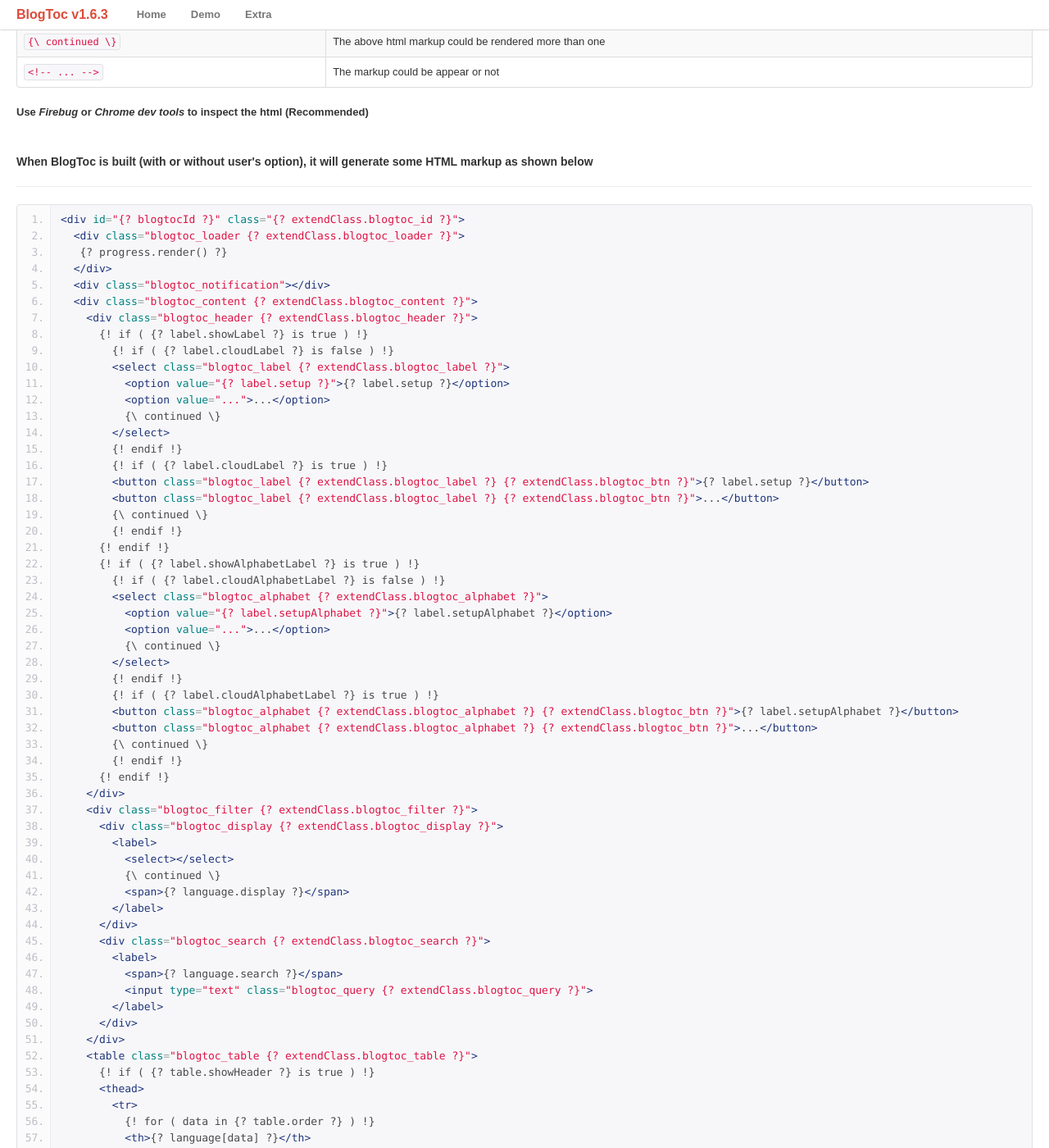
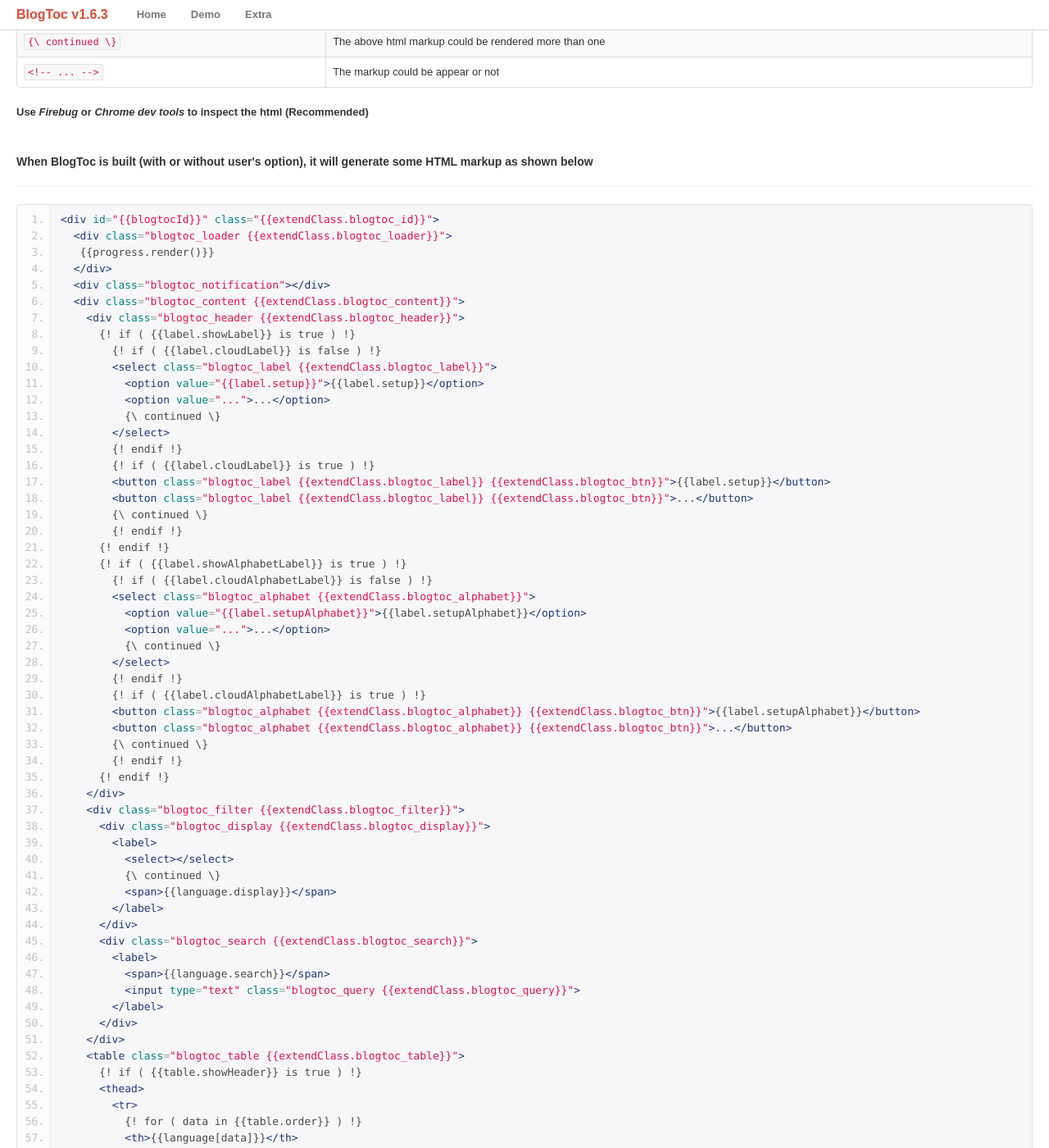
Before and after one commit to clusteramaryllis/blogtoc, a Jekyll site: the page built from detail.html, in a window 1280 px wide and 1400 px high, scrolled down 386 px. Shown: the whole window at 82% size. Built offline with Jekyll 4.4.1, drawn with Linux system fonts in a browser that asks for light colours; nearby versions of some CDN libraries; Markdown is read by kramdown in place of the engine named in the settings; a style sheet for code colours, icons or effects is not loaded; some of the changed text lies outside the part shown.

Commit message:
fix markup

```diff
--- a/detail.html
+++ b/detail.html
@@ -3,6 +3,7 @@ layout: showcase
 title: Details.
 description: A helpdesk.
 ---
+{% raw %}
 <div class="row-fluid">
 <div class="span12">
   <h1>{{ page.title }}</h1>
@@ -11,10 +12,10 @@ description: A helpdesk.
   <h3 id="html-markup">BlogToc HTML Markup</h3>
   <hr>
   <p>Illustration markup:</p>
-  <table class="table table-bordered table-striped" ng-non-bindable>
+  <table class="table table-bordered table-striped">
   <tr><th>Markup</th><th>Description</th></tr>
   <tr>
-  <td><code>{?  ...  ?}</code></td><td>contain the value of the BlogToc options. <em>e.g.</em> if you specified <code>{ blogtocId: 'my_blogtoc' }</code>, the 'my_blogtoc' will be applied to [blogtocId]</td></tr>
+  <td><code>{{ ... }}</code></td><td>contain the value of the BlogToc options. <em>e.g.</em> if you specified <code>{ blogtocId: 'my_blogtoc' }</code>, the 'my_blogtoc' will be applied to [blogtocId]</td></tr>
   <tr><td><code>{! if ( ~condition ) !} ~statement {! endif !}</code></td><td>conditional statement.</td></tr>
   <tr><td><code>{! for( ~condition ) !} ~statement {! endfor !}</code></td><td>looping statement.</td></tr>
   <tr><td><code>{\ continued \}</code></td><td>The above html markup could be rendered more than one</td></tr>
@@ -24,96 +25,96 @@ description: A helpdesk.
   <br>
   <h5>When BlogToc is built (with or without user's option), it will generate some HTML markup as shown below</h5>
   <hr>
-<pre class="prettyprint linenums" ng-non-bindable>
-&lt;div id=&quot;{? blogtocId ?}&quot; class=&quot;{? extendClass.blogtoc_id ?}&quot;&gt;
-  &lt;div class=&quot;blogtoc_loader {? extendClass.blogtoc_loader ?}&quot;&gt;
-   {? progress.render() ?}
+<pre class="prettyprint linenums">
+&lt;div id=&quot;{{blogtocId}}&quot; class=&quot;{{extendClass.blogtoc_id}}&quot;&gt;
+  &lt;div class=&quot;blogtoc_loader {{extendClass.blogtoc_loader}}&quot;&gt;
+   {{progress.render()}}
   &lt;/div&gt;
   &lt;div class=&quot;blogtoc_notification&quot;&gt;&lt;/div&gt;
-  &lt;div class=&quot;blogtoc_content {? extendClass.blogtoc_content ?}&quot;&gt;
-    &lt;div class=&quot;blogtoc_header {? extendClass.blogtoc_header ?}&quot;&gt;
-      {! if ( {? label.showLabel ?} is true ) !}
-        {! if ( {? label.cloudLabel ?} is false ) !}
-        &lt;select class=&quot;blogtoc_label {? extendClass.blogtoc_label ?}&quot;&gt;
-          &lt;option value=&quot;{? label.setup ?}&quot;&gt;{? label.setup ?}&lt;/option&gt;
+  &lt;div class=&quot;blogtoc_content {{extendClass.blogtoc_content}}&quot;&gt;
+    &lt;div class=&quot;blogtoc_header {{extendClass.blogtoc_header}}&quot;&gt;
+      {! if ( {{label.showLabel}} is true ) !}
+        {! if ( {{label.cloudLabel}} is false ) !}
+        &lt;select class=&quot;blogtoc_label {{extendClass.blogtoc_label}}&quot;&gt;
+          &lt;option value=&quot;{{label.setup}}&quot;&gt;{{label.setup}}&lt;/option&gt;
           &lt;option value=&quot;...&quot;&gt;...&lt;/option&gt;
           {\ continued \}
         &lt;/select&gt;
         {! endif !}
-        {! if ( {? label.cloudLabel ?} is true ) !}
-        &lt;button class=&quot;blogtoc_label {? extendClass.blogtoc_label ?} {? extendClass.blogtoc_btn ?}&quot;&gt;{? label.setup ?}&lt;/button&gt;
-        &lt;button class=&quot;blogtoc_label {? extendClass.blogtoc_label ?} {? extendClass.blogtoc_btn ?}&quot;&gt;...&lt;/button&gt;
+        {! if ( {{label.cloudLabel}} is true ) !}
+        &lt;button class=&quot;blogtoc_label {{extendClass.blogtoc_label}} {{extendClass.blogtoc_btn}}&quot;&gt;{{label.setup}}&lt;/button&gt;
+        &lt;button class=&quot;blogtoc_label {{extendClass.blogtoc_label}} {{extendClass.blogtoc_btn}}&quot;&gt;...&lt;/button&gt;
         {\ continued \}
         {! endif !}
       {! endif !}
-      {! if ( {? label.showAlphabetLabel ?} is true ) !}
-        {! if ( {? label.cloudAlphabetLabel ?} is false ) !}
-        &lt;select class=&quot;blogtoc_alphabet {? extendClass.blogtoc_alphabet ?}&quot;&gt;
-          &lt;option value=&quot;{? label.setupAlphabet ?}&quot;&gt;{? label.setupAlphabet ?}&lt;/option&gt;
+      {! if ( {{label.showAlphabetLabel}} is true ) !}
+        {! if ( {{label.cloudAlphabetLabel}} is false ) !}
+        &lt;select class=&quot;blogtoc_alphabet {{extendClass.blogtoc_alphabet}}&quot;&gt;
+          &lt;option value=&quot;{{label.setupAlphabet}}&quot;&gt;{{label.setupAlphabet}}&lt;/option&gt;
           &lt;option value=&quot;...&quot;&gt;...&lt;/option&gt;
           {\ continued \}
         &lt;/select&gt;
         {! endif !}
-        {! if ( {? label.cloudAlphabetLabel ?} is true ) !}
-        &lt;button class=&quot;blogtoc_alphabet {? extendClass.blogtoc_alphabet ?} {? extendClass.blogtoc_btn ?}&quot;&gt;{? label.setupAlphabet ?}&lt;/button&gt;
-        &lt;button class=&quot;blogtoc_alphabet {? extendClass.blogtoc_alphabet ?} {? extendClass.blogtoc_btn ?}&quot;&gt;...&lt;/button&gt;
+        {! if ( {{label.cloudAlphabetLabel}} is true ) !}
+        &lt;button class=&quot;blogtoc_alphabet {{extendClass.blogtoc_alphabet}} {{extendClass.blogtoc_btn}}&quot;&gt;{{label.setupAlphabet}}&lt;/button&gt;
+        &lt;button class=&quot;blogtoc_alphabet {{extendClass.blogtoc_alphabet}} {{extendClass.blogtoc_btn}}&quot;&gt;...&lt;/button&gt;
         {\ continued \}
         {! endif !}
       {! endif !}
     &lt;/div&gt;
-    &lt;div class=&quot;blogtoc_filter {? extendClass.blogtoc_filter ?}&quot;&gt;
-      &lt;div class=&quot;blogtoc_display {? extendClass.blogtoc_display ?}&quot;&gt;
+    &lt;div class=&quot;blogtoc_filter {{extendClass.blogtoc_filter}}&quot;&gt;
+      &lt;div class=&quot;blogtoc_display {{extendClass.blogtoc_display}}&quot;&gt;
         &lt;label&gt;
           &lt;select&gt;&lt;/select&gt;
           {\ continued \}
-          &lt;span&gt;{? language.display ?}&lt;/span&gt;
+          &lt;span&gt;{{language.display}}&lt;/span&gt;
         &lt;/label&gt;
       &lt;/div&gt;
-      &lt;div class=&quot;blogtoc_search {? extendClass.blogtoc_search ?}&quot;&gt;
+      &lt;div class=&quot;blogtoc_search {{extendClass.blogtoc_search}}&quot;&gt;
         &lt;label&gt;
-          &lt;span&gt;{? language.search ?}&lt;/span&gt;
-          &lt;input type=&quot;text&quot; class=&quot;blogtoc_query {? extendClass.blogtoc_query ?}&quot;&gt;
+          &lt;span&gt;{{language.search}}&lt;/span&gt;
+          &lt;input type=&quot;text&quot; class=&quot;blogtoc_query {{extendClass.blogtoc_query}}&quot;&gt;
         &lt;/label&gt;
       &lt;/div&gt;
     &lt;/div&gt;
-    &lt;table class=&quot;blogtoc_table {? extendClass.blogtoc_table ?}&quot;&gt;
-      {! if ( {? table.showHeader ?} is true ) !}
+    &lt;table class=&quot;blogtoc_table {{extendClass.blogtoc_table}}&quot;&gt;
+      {! if ( {{table.showHeader}} is true ) !}
       &lt;thead&gt;
         &lt;tr&gt;
-          {! for ( data in {? table.order ?} ) !}
-          &lt;th&gt;{? language[data] ?}&lt;/th&gt;
+          {! for ( data in {{table.order}} ) !}
+          &lt;th&gt;{{language[data]}}&lt;/th&gt;
           {! endfor !}
         &lt;/tr&gt;
       &lt;/thead&gt;
       {! endif !}
       &lt;tbody&gt;
         &lt;tr&gt;
-          {! for ( data in {? table.order ?} ) !}
+          {! for ( data in {{table.order}} ) !}
           &lt;td&gt;...&lt;/td&gt;
           {! endfor !}
         &lt;/tr&gt;
         {\ continued \}
       &lt;/tbody&gt;
     &lt;/table&gt;
-    &lt;div class=&quot;blogtoc_footer {? extendClass.blogtoc_footer ?}&quot;&gt;
-      &lt;div class=&quot;blogtoc_result {? extendClass.blogtoc_result ?}&quot;&gt;{? language.result ?}&lt;/div&gt;
-      &lt;div class=&quot;blogtoc_pagination {? extendClass.blogtoc_pagination ?}&quot;&gt;
-        &lt;ul class=&quot;{? extendClass['blogtoc_pagination ul'] ?}&quot;&gt;
-          {! if ( {? pagination.showFirstPage ?} is true ) !}
-          &lt;li class=&quot;blogtoc_first_page&quot;&gt;{? language.FirstPage ?}&lt;/li&gt;
+    &lt;div class=&quot;blogtoc_footer {{extendClass.blogtoc_footer}}&quot;&gt;
+      &lt;div class=&quot;blogtoc_result {{extendClass.blogtoc_result}}&quot;&gt;{{language.result}}&lt;/div&gt;
+      &lt;div class=&quot;blogtoc_pagination {{extendClass.blogtoc_pagination}}&quot;&gt;
+        &lt;ul class=&quot;{{extendClass['blogtoc_pagination ul']}}&quot;&gt;
+          {! if ( {{pagination.showFirstPage}} is true ) !}
+          &lt;li class=&quot;blogtoc_first_page&quot;&gt;{{language.FirstPage}}&lt;/li&gt;
           {! endif !}
-          {! if ( {? pagination.showPrevPage ?} is true ) !}
-          &lt;li class=&quot;blogtoc_prev_page&quot;&gt;{? language.PrevPage ?}&lt;/li&gt;
+          {! if ( {{pagination.showPrevPage}} is true ) !}
+          &lt;li class=&quot;blogtoc_prev_page&quot;&gt;{{language.PrevPage}}&lt;/li&gt;
           {! endif !}
-          &lt;!-- &lt;li class=&quot;{? extendClass['blogtoc_pagination disabled'] ?}&quot;&gt;...&lt;/li&gt; --&gt;
-          &lt;!-- &lt;li class=&quot;{? extendClass['blogtoc_pagination active'] ?}&quot;&gt;...&lt;/li&gt; --&gt;
+          &lt;!-- &lt;li class=&quot;{{extendClass['blogtoc_pagination disabled']}}&quot;&gt;...&lt;/li&gt; --&gt;
+          &lt;!-- &lt;li class=&quot;{{extendClass['blogtoc_pagination active']}}&quot;&gt;...&lt;/li&gt; --&gt;
           &lt;li class=&quot;blogtoc_responsive_hide&quot;&gt;...&lt;/li&gt;
           {\ continued \}
-          {! if ( {? pagination.showNextPage ?} is true ) !}
-          &lt;li class=&quot;blogtoc_next_page&quot;&gt;{? language.NextPage ?}&lt;/li&gt;
+          {! if ( {{pagination.showNextPage}} is true ) !}
+          &lt;li class=&quot;blogtoc_next_page&quot;&gt;{{language.NextPage}}&lt;/li&gt;
           {! endif !}
-          {! if ( {? pagination.showLastPage ?} is true ) !}
-          &lt;li class=&quot;blogtoc_last_page&quot;&gt;{? language.LastPage ?}&lt;/li&gt;
+          {! if ( {{pagination.showLastPage}} is true ) !}
+          &lt;li class=&quot;blogtoc_last_page&quot;&gt;{{language.LastPage}}&lt;/li&gt;
           {! endif !}
         &lt;/ul&gt;
       &lt;/div&gt;
@@ -194,3 +195,4 @@ BlogToc(element).build({
 </div>
 </div>
 <script>prettyPrint();</script>
+{% endraw %}
```
